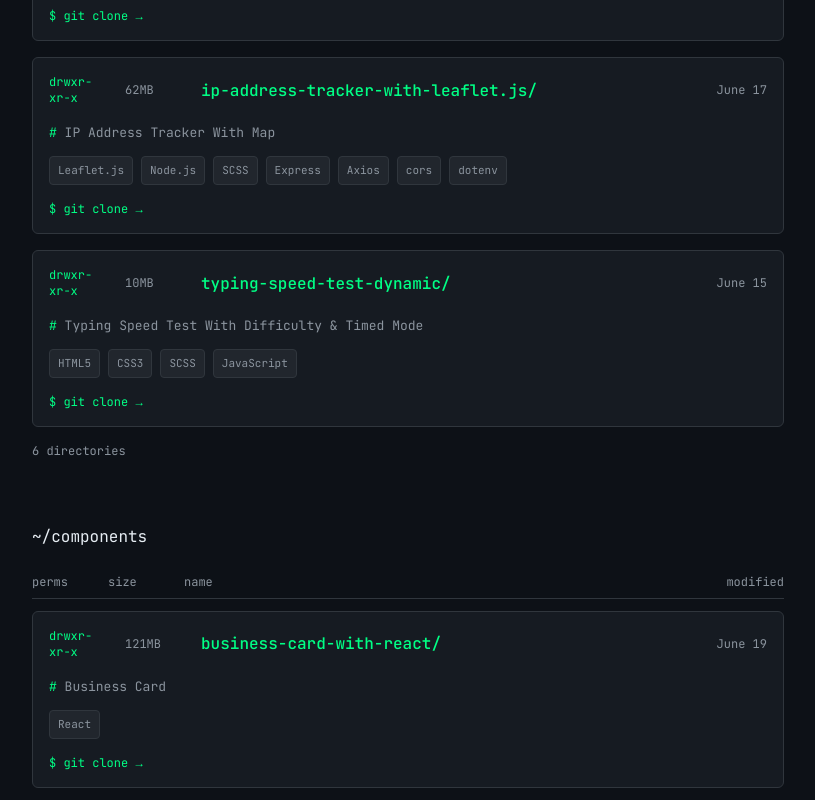
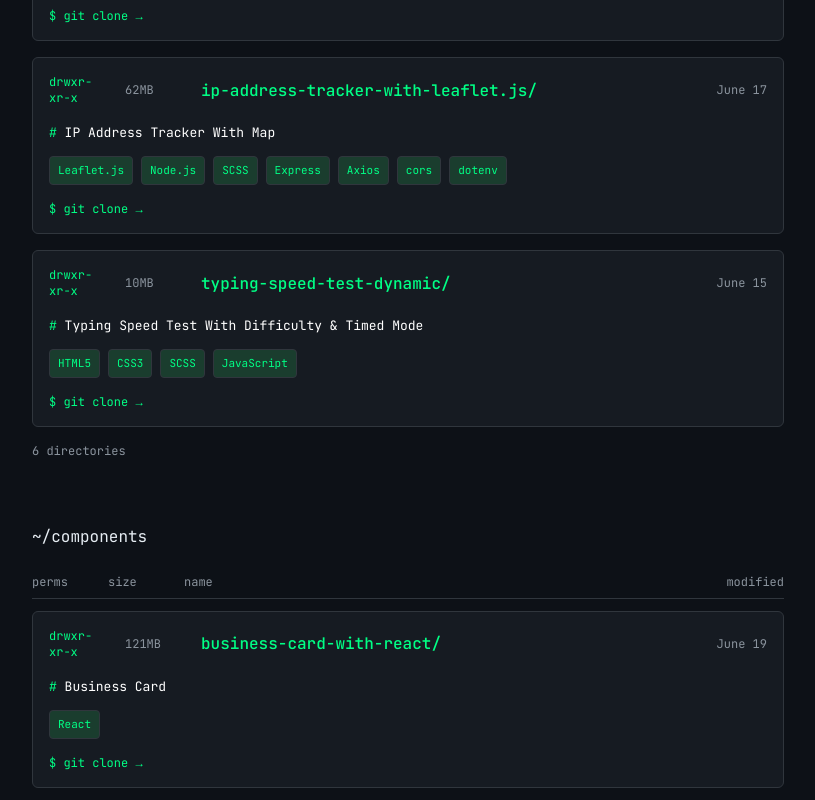
Before and after one commit to mmuneeb1000/portfolio-website-muneeb, a React (Vite) app in the folder client/: page / in a window 1280 px wide. Shown: the part 1420-2220 px from the top of the page, without its empty margins (232-1047 px from the left). Built offline with nearby package versions, Linux system fonts and the light colour scheme.

Commit message:
layout fix

```diff
--- a/client/src/components/Components.jsx
+++ b/client/src/components/Components.jsx
@@ -28,8 +28,7 @@ export default function Components() {
           {projects.map((p, i) => (
             <div
               key={p.id}
-              className="fade-in mb-4 rounded-md border border-border bg-surface p-4"
-              style={{ animationDelay: `${i * 80}ms` }}
+              className="mb-4 rounded-md border border-border bg-surface p-4"
             >
               <div className="grid gap-2 md:grid-cols-[60px_60px_1fr_120px] md:items-center md:gap-4">
                 <div className="flex items-center justify-between md:contents">
@@ -56,7 +55,7 @@ export default function Components() {
                 </div>
               </div>
 
-              <p className="mt-4 mb-3 text-[13px] text-muted">
+              <p className="mt-4 mb-3 text-[13px] text-white">
                 <span className="text-green"># </span>
                 {p.description}
               </p>
@@ -65,7 +64,7 @@ export default function Components() {
                 {p.tech.map((t) => (
                   <span
                     key={t}
-                    className="rounded border border-border bg-surface2 px-2 py-1 text-[11px] text-muted"
+                    className="rounded border border-border bg-green-muted text-green px-2 py-1 text-[11px]"
                   >
                     {t}
                   </span>
--- a/client/src/components/Contact.jsx
+++ b/client/src/components/Contact.jsx
@@ -193,33 +193,6 @@ export default function Contact() {
             </p>
           )}
         </form>
-
-        <div className="mt-8 flex gap-6 border-t border-border pt-6">
-          {[
-            {
-              label: "github",
-              href: "https://github.com/mmuneeb1000",
-            },
-            {
-              label: "linkedin",
-              href: "https://www.linkedin.com/in/m-muneeb-a9984633b/",
-            },
-            {
-              label: "twitter",
-              href: "https://x.com/Kiwitourist",
-            },
-          ].map((link) => (
-            <a
-              key={link.label}
-              href={link.href}
-              target="_blank"
-              rel="noopener noreferrer"
-              className="text-xs text-muted transition-colors hover:text-green focus:text-green focus:outline-none"
-            >
-              ./{link.label}
-            </a>
-          ))}
-        </div>
       </div>
     </section>
   );
--- a/client/src/components/Footer.jsx
+++ b/client/src/components/Footer.jsx
@@ -1,13 +1,43 @@
 import React from "react";
 
 export default function Footer() {
+  const links = [
+    {
+      label: "github",
+      href: "https://github.com/mmuneeb1000",
+    },
+    {
+      label: "linkedin",
+      href: "https://www.linkedin.com/in/m-muneeb-a9984633b/",
+    },
+    {
+      label: "twitter",
+      href: "https://x.com/Kiwitourist",
+    },
+  ];
+
   return (
     <footer
-      className="border-t px-6 py-6 text-center text-xs text-[var(--muted)]"
-      style={{ borderColor: "var(--border)" }}
+      className="flex flex-col gap-4 lg:flex-row lg:justify-between
+      border-t border-muted px-6 py-6 text-center text-xs text-muted"
     >
-      <span className="text-[var(--green)]">m.muneeb@portfolio:~$ </span>
-      echo "built with React + Express + Node.js · {new Date().getFullYear()}"
+      <div className="flex justify-center gap-6">
+        {links.map((link) => (
+          <a
+            key={link.label}
+            href={link.href}
+            target="_blank"
+            rel="noopener noreferrer"
+            className="transition-colors hover:text-green focus:text-green focus:outline-none"
+          >
+            ./{link.label}
+          </a>
+        ))}
+      </div>
+      <p className="mb-4 font-mono">
+        m.muneeb@portfolio:~$ echo "Built with React + Vite + Tailwind CSS ·
+        {new Date().getFullYear()}"
+      </p>
     </footer>
   );
 }
--- a/client/src/components/Projects.jsx
+++ b/client/src/components/Projects.jsx
@@ -27,8 +27,7 @@ export default function Projects() {
           {projects.map((p, i) => (
             <div
               key={p.id}
-              className="fade-in mb-4 rounded-md border border-border bg-surface p-4"
-              style={{ animationDelay: `${i * 80}ms` }}
+              className="mb-4 rounded-md border border-border bg-surface p-4"
             >
               <div className="grid gap-2 md:grid-cols-[60px_60px_1fr_120px] md:items-center md:gap-4">
                 <div className="flex items-center justify-between md:contents">
@@ -53,7 +52,7 @@ export default function Projects() {
                 </div>
               </div>
 
-              <p className="mt-4 mb-3 text-[13px] text-muted">
+              <p className="mt-4 mb-3 text-[13px] text-white">
                 <span className="text-green"># </span>
                 {p.description}
               </p>
@@ -62,7 +61,7 @@ export default function Projects() {
                 {p.tech.map((t) => (
                   <span
                     key={t}
-                    className="rounded border border-border bg-surface2 px-2 py-1 text-[11px] text-muted"
+                    className="rounded border border-border bg-green-muted text-green px-2 py-1 text-[11px] "
                   >
                     {t}
                   </span>
```
